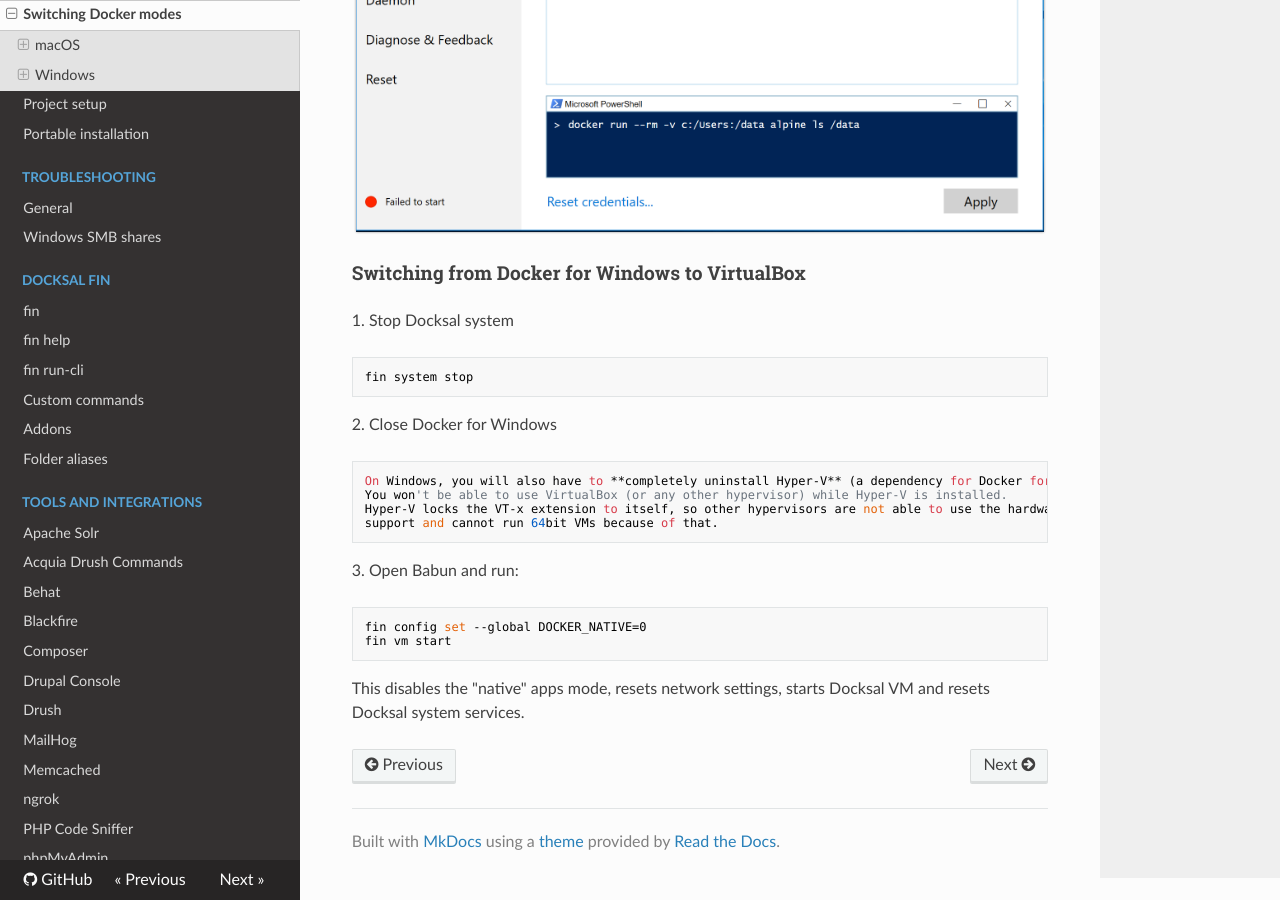
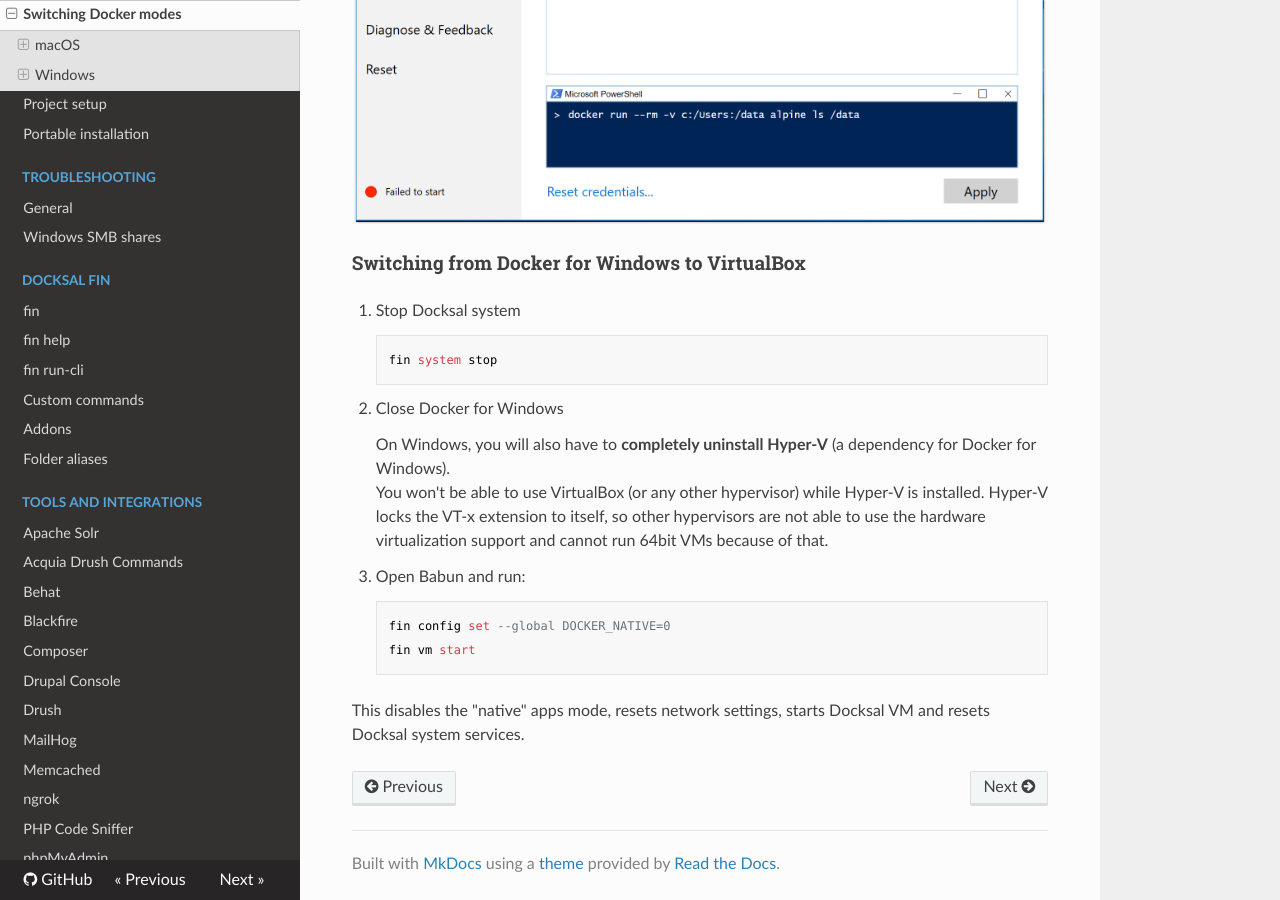
Before and after one commit to docksal/docksal, an MkDocs documentation site: the page built from docs/getting-started/docker-modes.md, in a window 1280 px wide and 900 px high, scrolled down 2114 px. Built offline with MkDocs 1.6.1, drawn with Linux system fonts in a browser that asks for light colours; nearby versions of some CDN libraries; old or Windows-style settings are respelled for this version of MkDocs; some of the changed text lies outside the part shown.

Commit message:
Update [skip ci]

````diff
--- a/docs/getting-started/docker-modes.md
+++ b/docs/getting-started/docker-modes.md
@@ -10,15 +10,13 @@ After installation you can switch to using native Docker applications instead of
 
 Assuming that you have been previously using Docksal with VirtualBox, which was installed according to [setup docs](setup.md).
 
-1\. Install [Docker for Mac](https://docs.docker.com/docker-for-mac)
+1. Install [Docker for Mac](https://docs.docker.com/docker-for-mac)
 
-2\. Open Terminal and run:
+2. Open Terminal and run:
 
-```bash
-fin vm stop
-fin config set --global DOCKER_NATIVE=1
-fin system reset
-```
+        fin vm stop
+        fin config set --global DOCKER_NATIVE=1
+        fin system reset
 
 This stops Docksal VM, enables "native" mode and resets Docksal system services.
 
@@ -36,20 +34,16 @@ getting there). See [docksal/docksal#249](https://github.com/docksal/docksal/iss
 
 ### Switching from Docker for Mac to VirtualBox
 
-1\. Stop Docksal system
+1. Stop Docksal system
 
-```bash
-fin system stop
-```
+        fin system stop
 
-2\. Close Docker for Mac
+1. Close Docker for Mac
 
-3\. Start with VM:
+1. Start with VM:
 
-```bash
-fin config set --global DOCKER_NATIVE=0
-fin vm start
-```
+        fin config set --global DOCKER_NATIVE=0
+        fin vm start
 
 This disables the "native" apps mode, resets network settings, starts Docksal VM and resets Docksal system services.
 
@@ -61,15 +55,13 @@ This disables the "native" apps mode, resets network settings, starts Docksal VM
 
 Assuming that you have been previously using Docksal with Babun and VirtualBox, installed according to [setup docs](setup.md).
 
-1\. Install [Docker for Windows](https://docs.docker.com/docker-for-windows).
+1. Install [Docker for Windows](https://docs.docker.com/docker-for-windows).
 
-2\. Open Babun and run:
+1. Open Babun and run:
 
-```bash
-fin vm stop
-fin config set --global DOCKER_NATIVE=1
-fin system reset
-```
+        fin vm stop
+        fin config set --global DOCKER_NATIVE=1
+        fin system reset
 
 This stops Docksal VM, enables "native" mode and resets Docksal system services.
 
@@ -81,24 +73,20 @@ Share your local drives with Docker for Windows:
 
 ### Switching from Docker for Windows to VirtualBox
 
-1\. Stop Docksal system
+1. Stop Docksal system
 
-```bash
-fin system stop
-```
+        fin system stop
 
-2\. Close Docker for Windows
+1. Close Docker for Windows
 
     On Windows, you will also have to **completely uninstall Hyper-V** (a dependency for Docker for Windows).
     You won't be able to use VirtualBox (or any other hypervisor) while Hyper-V is installed.
     Hyper-V locks the VT-x extension to itself, so other hypervisors are not able to use the hardware virtualization
     support and cannot run 64bit VMs because of that.
 
-3\. Open Babun and run:
+1. Open Babun and run:
 
-```bash
-fin config set --global DOCKER_NATIVE=0
-fin vm start
-```
+        fin config set --global DOCKER_NATIVE=0
+        fin vm start
 
 This disables the "native" apps mode, resets network settings, starts Docksal VM and resets Docksal system services.
````
